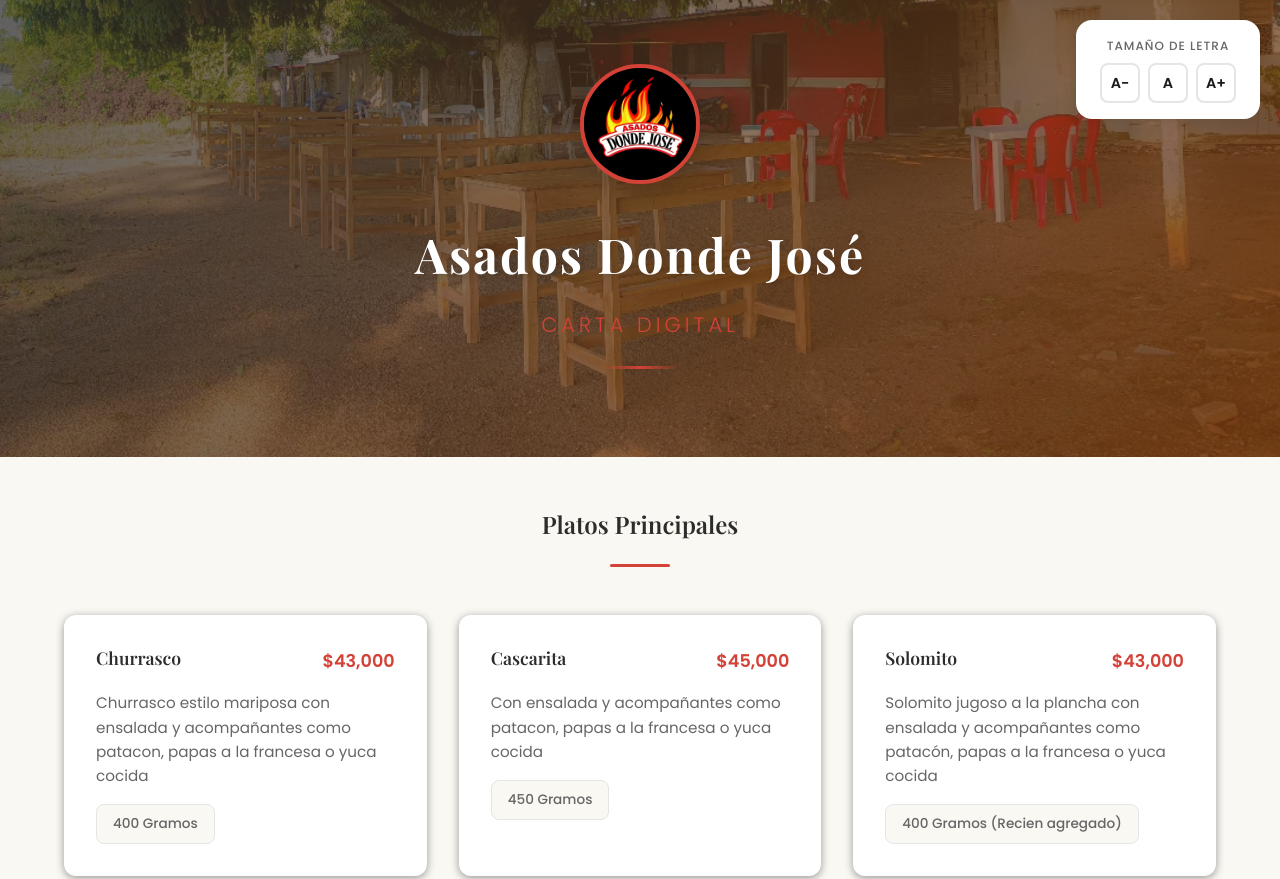
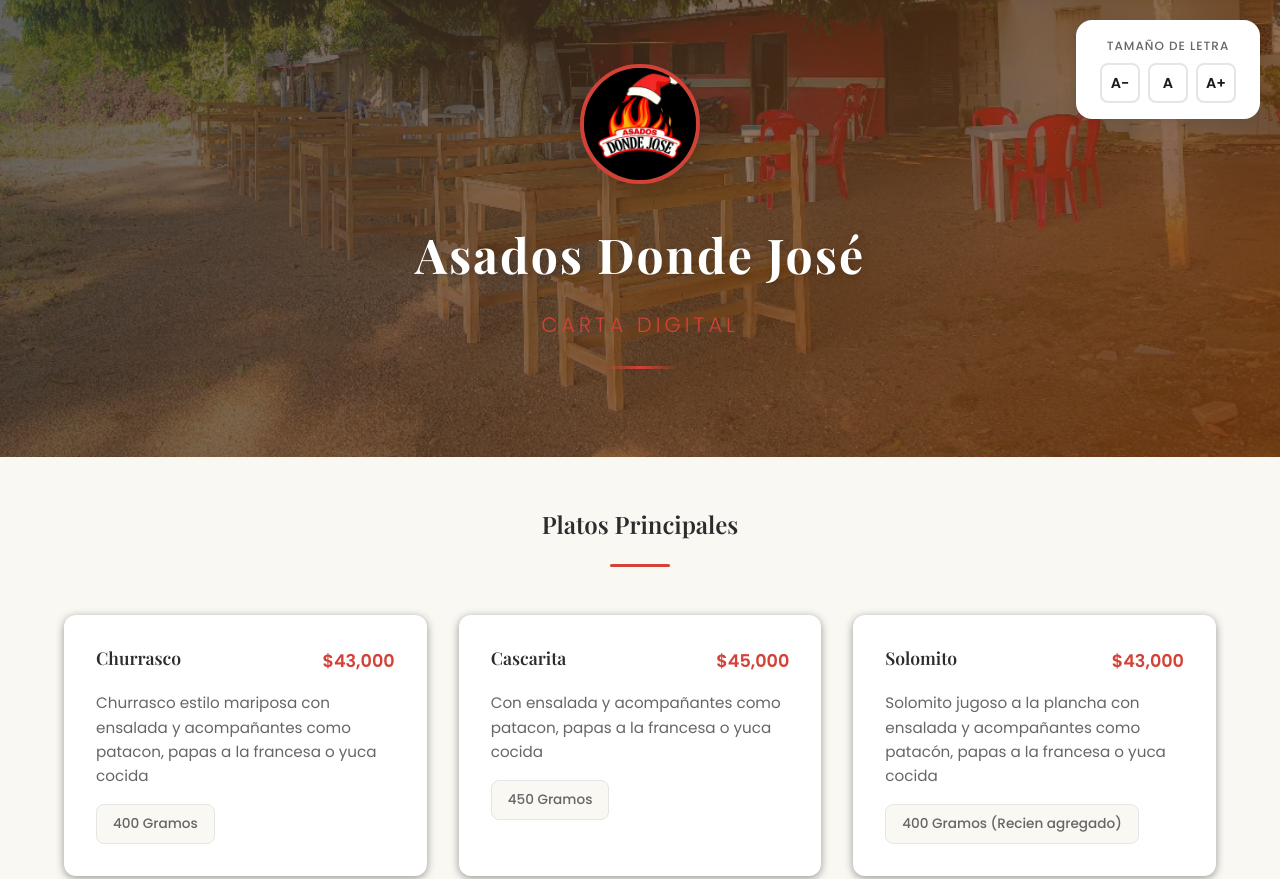
Before and after one commit to jack1327/Asados-Donde-Jos-, a plain HTML site: page index.html in a window 1280 px wide. Shown: the top 879 px of the page. Drawn offline with nearby package versions, Linux system fonts and the light colour scheme.

Commit message:
Fix logo image source in header

```diff
--- a/index.html
+++ b/index.html
@@ -18,7 +18,7 @@
     <header class="hero-header">
         <div class="header-overlay"></div>
         <div class="header-content">
-            <img class="logo" src="Logo.jpg" alt="Logo Asados Donde José">
+            <img class="logo" src="Navidad.png" alt="Logo Asados Donde José">
             <h1 class="title">Asados Donde José</h1>
             <p class="subtitle">Carta Digital</p>
             <div class="divider"></div>
```
